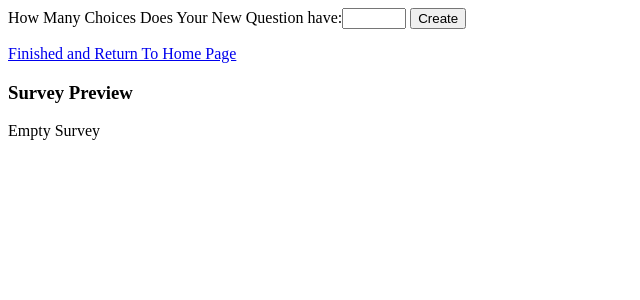
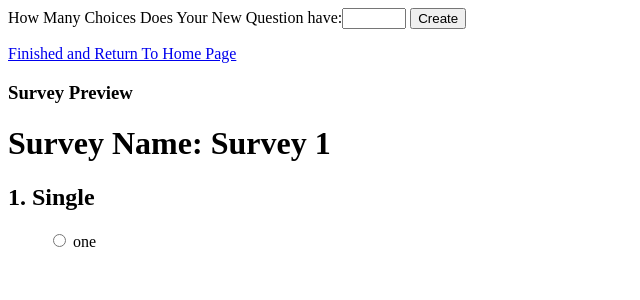
Before and after one commit to theLauA/OnlineSurveyMaker, a Django app: page /smaker/2/initQ in a window 1280 px wide. Shown: the top 300 px of the page, without its empty margins (0-640 px from the left). Run offline with Django 3.2, Linux system fonts and the light colour scheme; data comes from the database, SQL or seed files in the repository; both versions use the stored data as it was after the commit.

Commit message:
1. Updated README 2. Allow adding question to created survey

```diff
--- a/online_survey_marker/surveymaker/forms.py
+++ b/online_survey_marker/surveymaker/forms.py
@@ -11,6 +11,6 @@ class MCMakerForm(forms.Form):
     def __init__(self,num_of_choice, *args,**kwargs):
         super(MCMakerForm, self).__init__(*args, **kwargs)
         for idx in range(num_of_choice):
-            self.fields['choice_'+str(idx)] = forms.CharField(label=str(idx)+' Choice', max_length=100)
+            self.fields['choice_'+str(idx)] = forms.CharField(label=str(idx+1)+' Choice ', max_length=100)
 
     question_text = forms.CharField(label='Your Question Text', max_length=100)
--- a/online_survey_marker/surveymaker/templates/smaker/builder.html
+++ b/online_survey_marker/surveymaker/templates/smaker/builder.html
@@ -6,5 +6,5 @@
 <a href="{% url 'surveymaker:index' %}" method="get">Finished and Return To Home Page</a>
 <h3>Survey Preview</h3>
 <p>
-    {%include 'smaker/survey_inactive.html' with all_survey_set=all_survey_set %}
+    {%include 'smaker/survey_inactive.html' with survey=survey %}
 </p>
--- a/online_survey_marker/surveymaker/templates/smaker/index.html
+++ b/online_survey_marker/surveymaker/templates/smaker/index.html
@@ -1,4 +1,5 @@
 <p>{{user.username}} owns {{user.survey_set.all|length}} survey{{user.survey_set.all|pluralize}}</p>
 
 <a href="{% url 'surveymaker:ssview' user.id %}" method="post">View Survey</a>
+&nbsp;&nbsp;
 <a href="{% url 'surveymaker:create' user.id %}" method="post">Create New Survey</a>
--- a/online_survey_marker/surveymaker/templates/smaker/survey_list.html
+++ b/online_survey_marker/surveymaker/templates/smaker/survey_list.html
@@ -1,7 +1,11 @@
 {% if all_survey_set %}
     <ul>
     {% for survey in all_survey_set %}
-       <li> <a href="{% url 'surveymaker:sview' survey.id %}" action="GET">{{survey.survey_name}}</a></li>
+       <li>
+        <a href="{% url 'surveymaker:sview' survey.id %}" action="GET">{{survey.survey_name}}</a>
+        &nbsp;&nbsp;
+        <a href="{% url 'surveymaker:initQ' survey.id %}" action="GET">Add More Question</a>
+       </li>
     {% endfor %}
     </ul>
 {% else %}
--- a/online_survey_marker/surveymaker/views.py
+++ b/online_survey_marker/surveymaker/views.py
@@ -54,7 +54,7 @@ def initQ(request,survey_id):
             return HttpResponseRedirect(reverse('surveymaker:buildQ',args=(survey.id,num_of_choice,)))
 
     context = {
-                'all_survey_set':[survey],
+                'survey':survey,
                 'form': NumberForm(),
                 'sid': survey_id
             }
```
Also changed, not shown: README.md, online_survey_marker/db.sqlite3.
